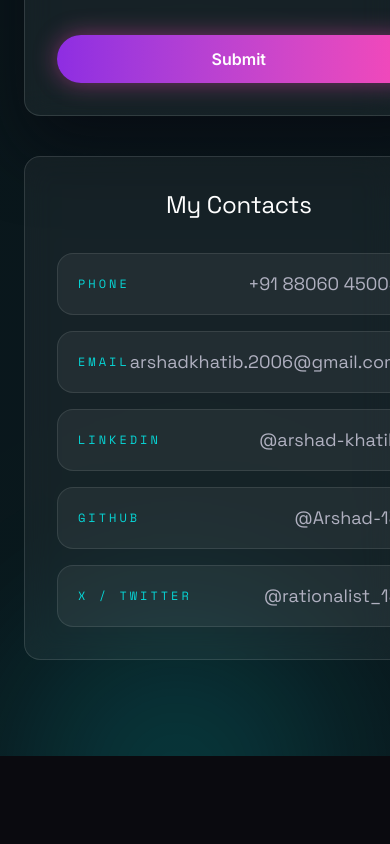
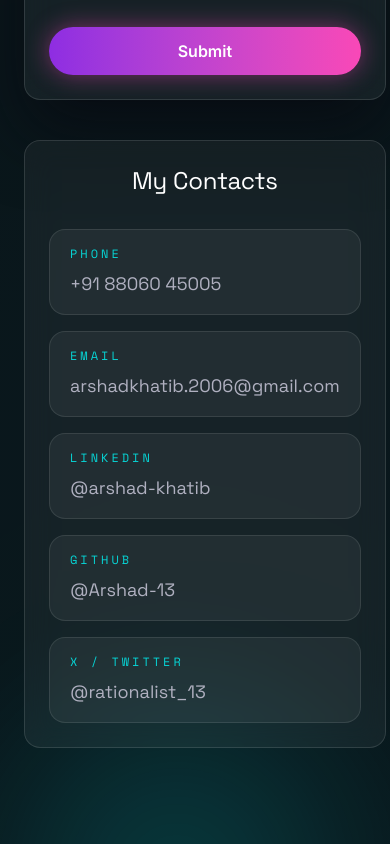
Before and after one commit to Arshad-13/Arshad_Portfolio, a Next.js app: page / in a window 390 px wide. Shown: the part 7350-8194 px from the top of the page. Before the commit the page ends 8106 px from the top, so only its background shows below. Built offline with nearby package versions, Linux system fonts and the light colour scheme.

Commit message:
fixed contact section mobile layout

```diff
--- a/app/components/ContactSection.jsx
+++ b/app/components/ContactSection.jsx
@@ -58,6 +58,7 @@ const ContactSection = () => {
       );
     }
   };
+
   return (
     <section id="contact" className="relative py-24 sm:py-32">
       <div className="absolute inset-0 -z-10">
@@ -73,12 +74,11 @@ const ContactSection = () => {
           <h2 className="mt-4 font-heading text-2xl text-white sm:text-4xl lg:text-5xl">
             Let’s build the next intelligent product together
           </h2>
-
         </div>
 
-        <div className="mt-16 grid gap-10 lg:grid-cols-[minmax(0,1.2fr)_minmax(0,0.8fr)] lg:items-start">
+        <div className="mt-16 grid gap-10 sm:gap-12 lg:grid-cols-[minmax(0,1.2fr)_minmax(0,0.8fr)] lg:items-start">
           <form
-            className="glass-panel border-white/10 p-8 shadow-[0_30px_70px_rgba(8,8,15,0.65)]"
+            className="glass-panel border-white/10 p-6 shadow-[0_30px_70px_rgba(8,8,15,0.65)] sm:p-8"
             onSubmit={handleSubmit}
           >
             <div className="grid gap-6 sm:grid-cols-2">
@@ -155,81 +155,72 @@ const ContactSection = () => {
             </button>
             {message && (
               <p
-                className={`mt-4 text-center text-sm ${
+                className={`mt-4 text-sm ${
                   status === "success" ? "text-[#00FFFF]/80" : "text-red-400"
-                }`}
+                } sm:text-center`}
               >
                 {message}
               </p>
             )}
           </form>
 
-          <div className="glass-panel space-y-8 border-white/10 p-8">
+          <div className="glass-panel space-y-8 border-white/10 p-6 sm:p-8">
             <div>
-              <h3 className="font-heading text-2xl text-white text-center">My Contacts</h3>
+              <h3 className="font-heading text-2xl text-white text-center sm:text-left">My Contacts</h3>
             </div>
             <div className="space-y-4">
               <a
                 href="tel:+918806045005"
-                className="group flex items-center justify-between rounded-2xl border border-white/10 bg-white/5 px-5 py-4 text-sm text-white/85 transition hover:border-[#00FFFF]/60 hover:text-white"
+                className="group flex flex-col gap-2 rounded-2xl border border-white/10 bg-white/5 px-5 py-4 text-sm text-white/85 transition hover:border-[#00FFFF]/60 hover:text-white sm:flex-row sm:items-center sm:justify-between"
               >
                 <span className="font-mono uppercase tracking-[0.25em] text-xs text-[#00FFFF]/80">
                   Phone
                 </span>
-                <span className="font-heading text-lg">+91 88060 45005</span>
+                <span className="font-heading text-lg sm:text-right">+91 88060 45005</span>
               </a>
               <a
                 href="mailto:arshadkhatib.2006@gmail.com"
-                className="group flex items-center justify-between rounded-2xl border border-white/10 bg-white/5 px-5 py-4 text-sm text-white/85 transition hover:border-[#00FFFF]/60 hover:text-white"
+                className="group flex flex-col gap-2 rounded-2xl border border-white/10 bg-white/5 px-5 py-4 text-sm text-white/85 transition hover:border-[#00FFFF]/60 hover:text-white sm:flex-row sm:items-center sm:justify-between"
               >
                 <span className="font-mono uppercase tracking-[0.25em] text-xs text-[#00FFFF]/80">
                   Email
                 </span>
-                <span className="font-heading text-lg">arshadkhatib.2006@gmail.com</span>
+                <span className="font-heading text-lg sm:text-right">arshadkhatib.2006@gmail.com</span>
               </a>
               <a
                 href="https://www.linkedin.com/in/arshad-khatib-408637270/"
                 target="_blank"
                 rel="noreferrer"
-                className="group flex items-center justify-between rounded-2xl border border-white/10 bg-white/5 px-5 py-4 text-sm text-white/85 transition hover:border-[#00FFFF]/60 hover:text-white"
+                className="group flex flex-col gap-2 rounded-2xl border border-white/10 bg-white/5 px-5 py-4 text-sm text-white/85 transition hover:border-[#00FFFF]/60 hover:text-white sm:flex-row sm:items-center sm:justify-between"
               >
                 <span className="font-mono uppercase tracking-[0.25em] text-xs text-[#00FFFF]/80">
                   LinkedIn
                 </span>
-                <span className="font-heading text-lg">@arshad-khatib</span>
+                <span className="font-heading text-lg sm:text-right">@arshad-khatib</span>
               </a>
               <a
                 href="https://github.com/Arshad-13"
                 target="_blank"
                 rel="noreferrer"
-                className="group flex items-center justify-between rounded-2xl border border-white/10 bg-white/5 px-5 py-4 text-sm text-white/85 transition hover:border-[#00FFFF]/60 hover:text-white"
+                className="group flex flex-col gap-2 rounded-2xl border border-white/10 bg-white/5 px-5 py-4 text-sm text-white/85 transition hover:border-[#00FFFF]/60 hover:text-white sm:flex-row sm:items-center sm:justify-between"
               >
                 <span className="font-mono uppercase tracking-[0.25em] text-xs text-[#00FFFF]/80">
                   GitHub
                 </span>
-                <span className="font-heading text-lg">@Arshad-13</span>
+                <span className="font-heading text-lg sm:text-right">@Arshad-13</span>
               </a>
               <a
                 href="https://x.com/rationalist_13"
                 target="_blank"
                 rel="noreferrer"
-                className="group flex items-center justify-between rounded-2xl border border-white/10 bg-white/5 px-5 py-4 text-sm text-white/85 transition hover:border-[#00FFFF]/60 hover:text-white"
+                className="group flex flex-col gap-2 rounded-2xl border border-white/10 bg-white/5 px-5 py-4 text-sm text-white/85 transition hover:border-[#00FFFF]/60 hover:text-white sm:flex-row sm:items-center sm:justify-between"
               >
                 <span className="font-mono uppercase tracking-[0.25em] text-xs text-[#00FFFF]/80">
                   X / Twitter
                 </span>
-                <span className="font-heading text-lg">@rationalist_13</span>
+                <span className="font-heading text-lg sm:text-right">@rationalist_13</span>
               </a>
             </div>
-            {/* <div className="flex items-center justify-between rounded-2xl border border-white/10 bg-white/5 px-5 py-4 text-sm text-white/85">
-              <span className="font-mono uppercase tracking-[0.25em] text-xs text-[#00FFFF]/80">
-                Availability
-              </span>
-              <span className="inline-flex items-center gap-2 rounded-full bg-[#0F0F18] px-3 py-1 font-heading text-sm text-white">
-                <span className="h-2 w-2 rounded-full bg-[#00FFFF]" />
-                Responds within 24h
-              </span>
-            </div> */}
           </div>
         </div>
       </div>
```
